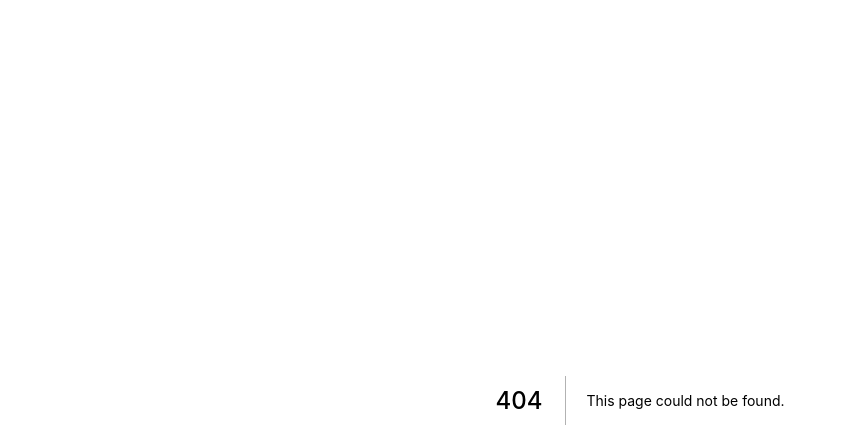
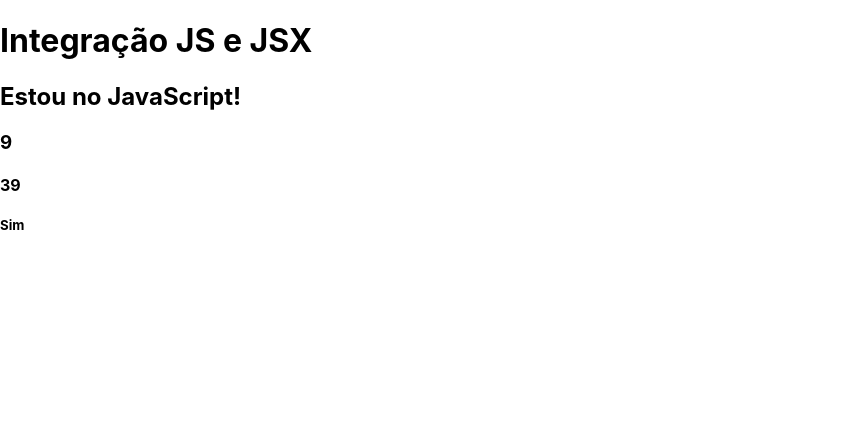
Before and after one commit to William-Koerich/curso-next-react, a Next.js app in the folder exercicios/: page /basicos/jsx4 in a window 1280 px wide. Before the commit this address had no page. Shown: the top 448 px of the page, without its empty margins (0-847 px from the left). Built offline with nearby package versions, Linux system fonts and the light colour scheme.

Commit message:
feat: learning how jsx works

```diff
--- /dev/null
+++ b/exercicios/pages/basicos/jsx4.jsx
@@ -0,0 +1,18 @@
+export default function jsx4() {
+  const subtitulo = 'Estou no JavaScript!'
+  return (
+    <div>
+      <h1>Integração JS e JSX</h1>
+      <h2>{subtitulo}</h2>
+      <h3>{3 * 3}</h3>
+      <h4>{Math.max(13, 39)}</h4>
+      <h5>{entre(9.6, 1, 10)}</h5>
+    </div>
+  )
+}
+
+function entre(valor, min, max) {
+  if (valor >= min && valor <= max) return 'Sim'
+
+  return 'Não'
+}
```
Also changed, not shown: exercicios/pages/basicos/jsx1.jsx (added, +10 -0 lines), exercicios/pages/basicos/jsx2.jsx (added, +11 -0 lines), exercicios/pages/basicos/jsx3.jsx (added, +9 -0 lines).
